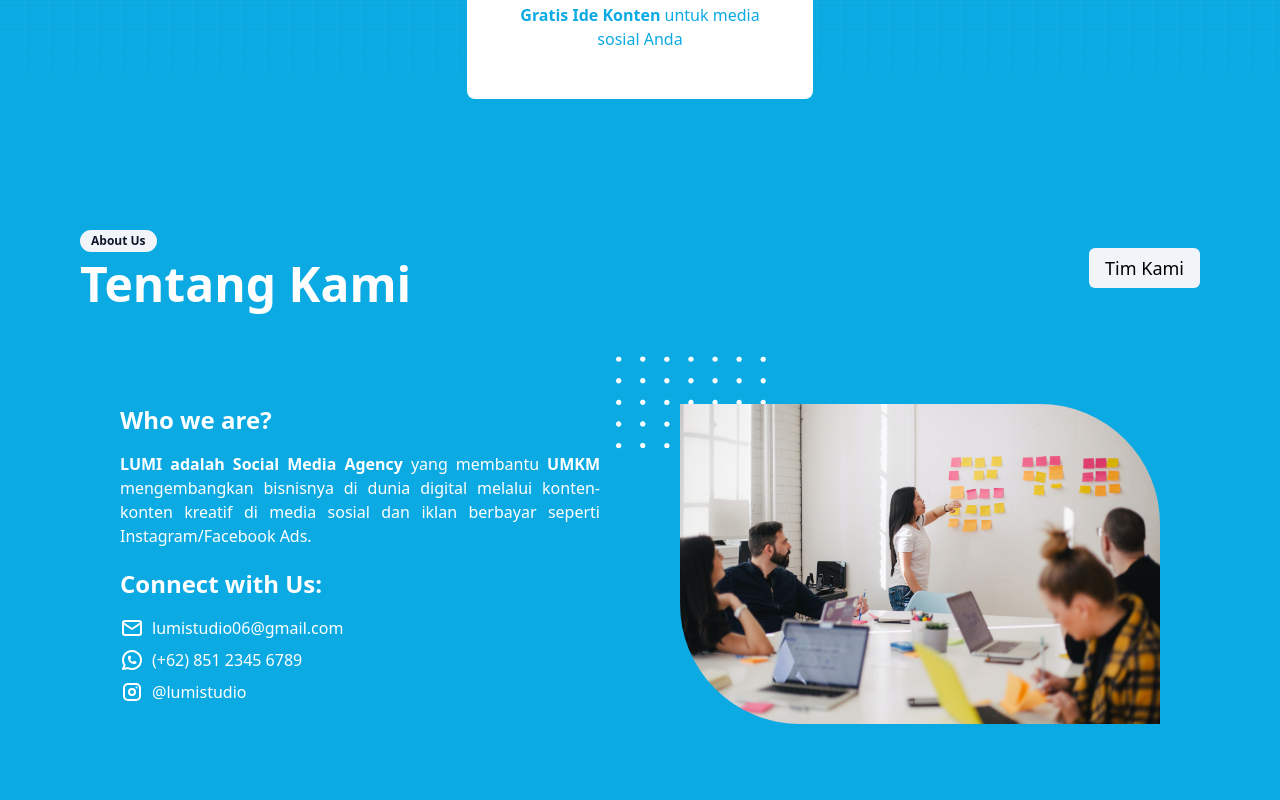
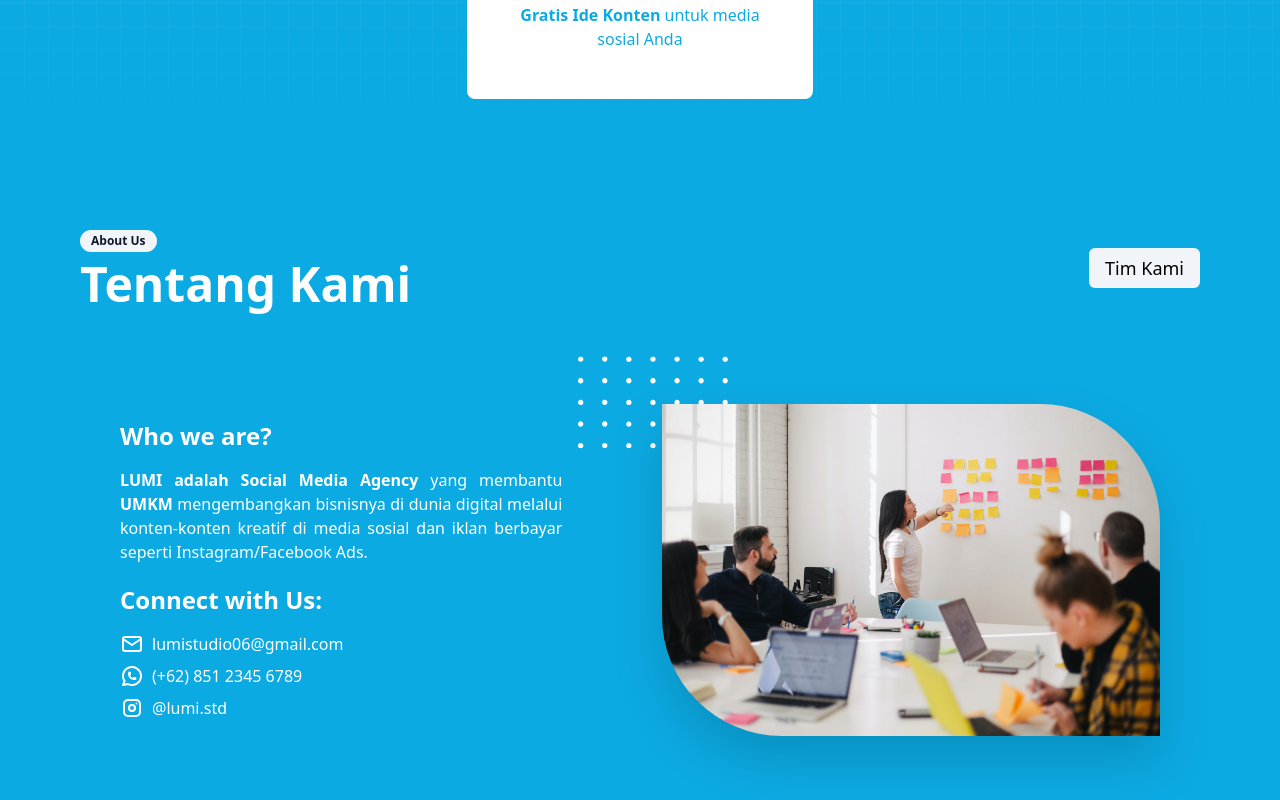
Before and after one commit to lumistudio-dev/lumistudio, a Next.js app: page / in a window 1280 px wide. Shown: the part 4037-4837 px from the top of the page. Built offline with nearby package versions, Linux system fonts and the light colour scheme.

Commit message:
Memperbaiki Link dan Image

```diff
--- a/components/about/About.tsx
+++ b/components/about/About.tsx
@@ -6,6 +6,7 @@
   IconBrandInstagram,
   IconMail,
 } from '@tabler/icons-react';
+import Link from 'next/link';
 
 function About() {
   return (
@@ -26,11 +27,11 @@
           </Button>
         </div>
       </div>
-      <div className='flex flex-col-reverse md:flex-row'>
-        <div className='w-full md:w-1/2 md:mx-10'>
+      <div className='flex flex-col-reverse md:flex-row items-center'>
+        <div className='w-full md:w-1/2 px-0 md:pr-5 lg:px-10'>
           <div className='text-white mb-5'>
             <div className='text-2xl font-bold mb-4'>Who we are?</div>
-            <div className='text-justify'>
+            <div className='text-justify text-white'>
               <span className='font-bold'>
                 LUMI adalah Social Media Agency{' '}
               </span>
@@ -43,22 +44,28 @@
           <div className='text-white'>
             <div className='text-2xl font-bold mb-4'>Connect with Us:</div>
             <div className='flex flex-col gap-2'>
-              <div className='flex gap-2'>
+              <Link href='mailto:lumistudio06@gmail.com' className='flex gap-2'>
                 <IconMail />
                 lumistudio06@gmail.com
-              </div>
-              <div className='flex gap-2'>
+              </Link>
+              <Link
+                href='https://wa.me/message/LULXNY427CQWI1'
+                className='flex gap-2'
+              >
                 <IconBrandWhatsapp />
                 (+62) 851 2345 6789
-              </div>
-              <div className='flex gap-2'>
-                <IconBrandInstagram /> @lumistudio
-              </div>
+              </Link>
+              <Link
+                href='https://www.instagram.com/lumi.std/'
+                className='flex gap-2'
+              >
+                <IconBrandInstagram /> @lumi.std
+              </Link>
             </div>
           </div>
         </div>
-        <div className='w-full md:w-1/2 md:mx-10 relative mb-10 md:mb-0'>
-          <div className='absolute -z-10 -top-12 -left-16'>
+        <div className='w-full md:w-1/2 px-0 md:pl-5 lg:mx-10 relative mb-10 md:mb-0'>
+          <div className='absolute -z-10 -top-7 md:-top-6 -left-7 md:-left-2 lg:-top-12 lg:-left-16'>
             <Image
               src='/assets/frame.svg'
               alt='logo'
@@ -72,7 +79,7 @@
             alt='logo'
             width={1000}
             height={1000}
-            className='rounded-tr-[60px] rounded-bl-[60px] md:rounded-tr-[80px] md:rounded-bl-[80px] lg:rounded-tr-[120px] lg:rounded-bl-[120px]'
+            className='drop-shadow-2xl rounded-tr-[60px] rounded-bl-[60px] md:rounded-tr-[80px] md:rounded-bl-[80px] lg:rounded-tr-[120px] lg:rounded-bl-[120px]'
           />
         </div>
       </div>
```
